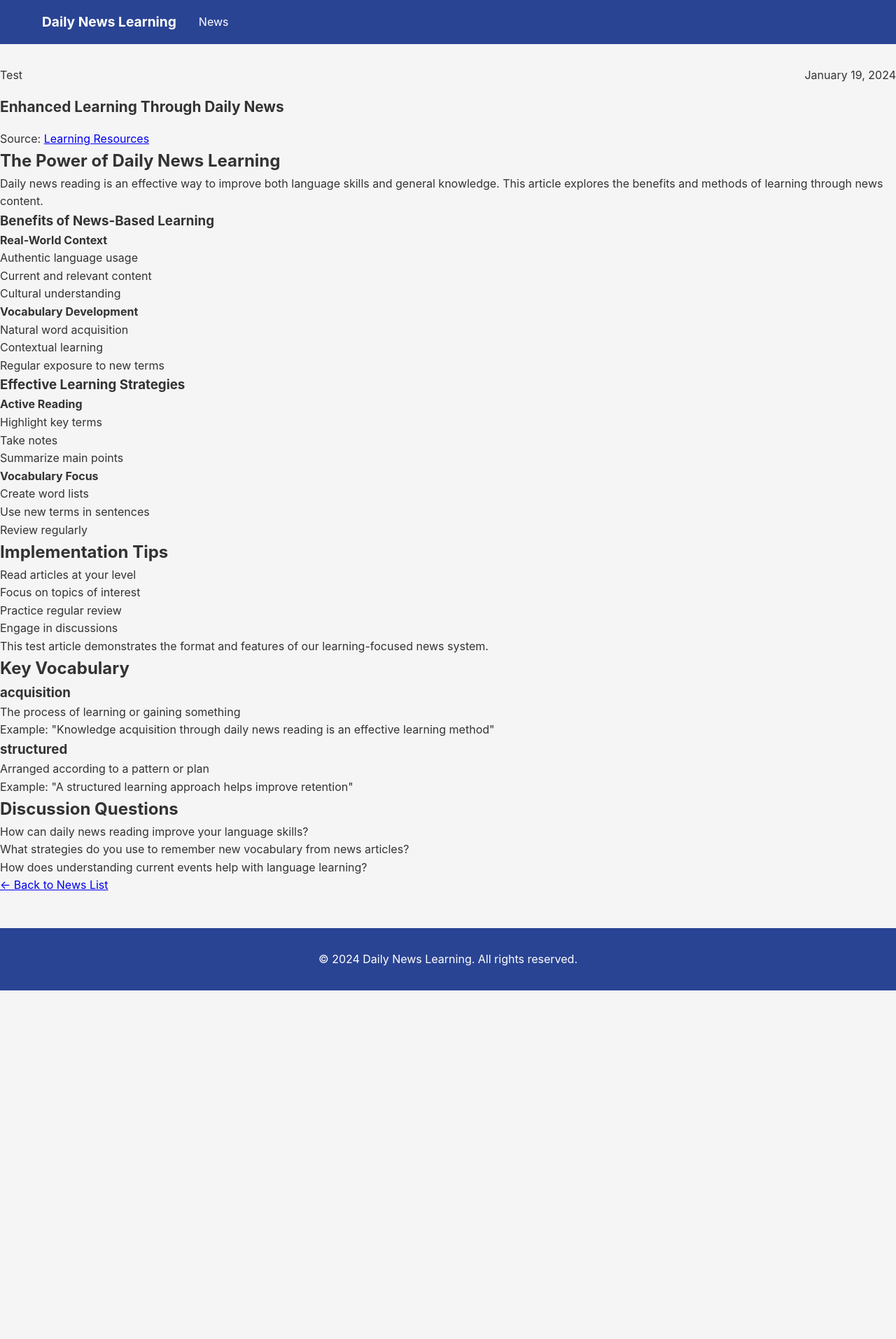
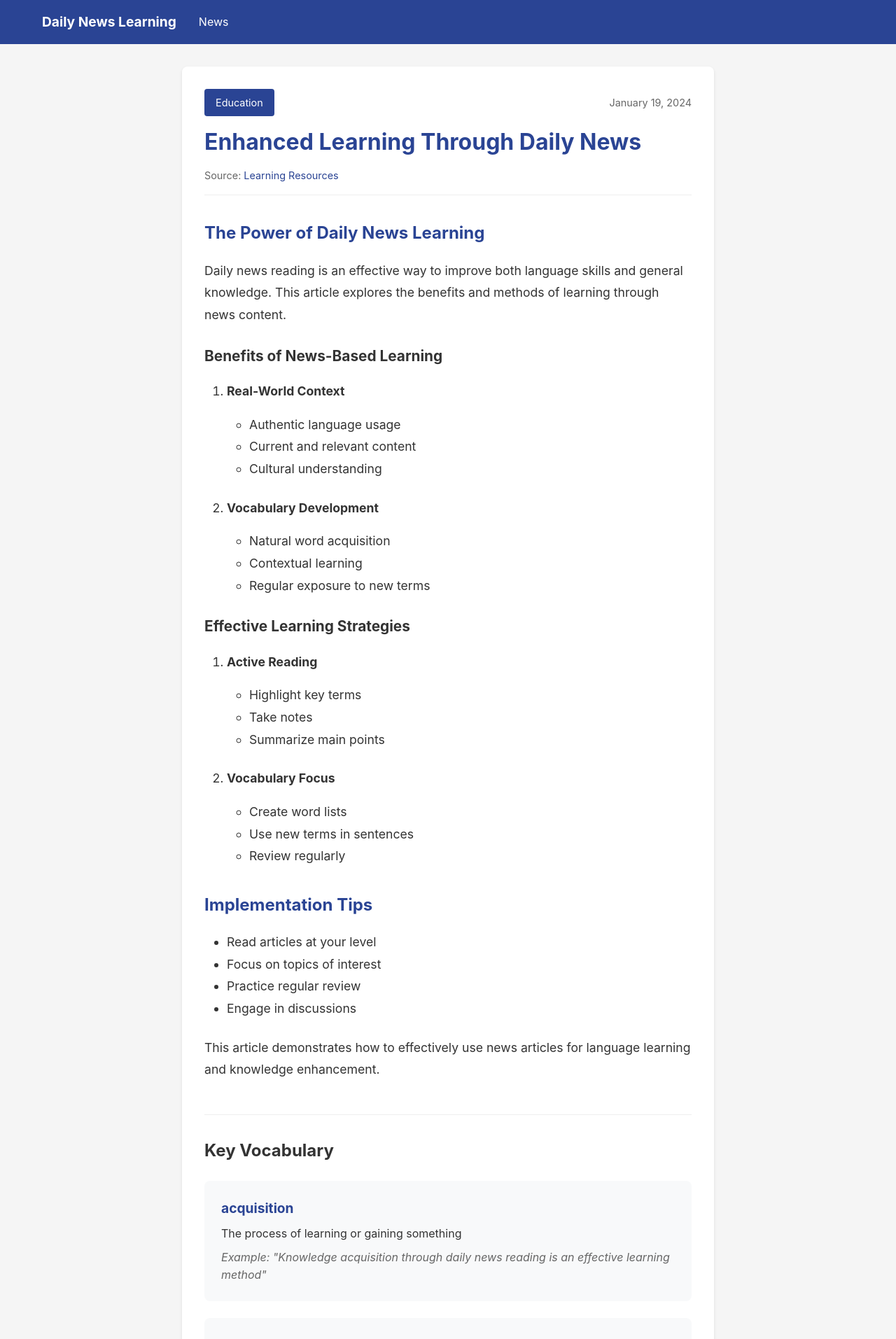
Before and after one commit to SKYEMINMIN/daily-news-learning, a Jekyll site: the page built from _posts/2024-01-19-single-test-article.md, in a window 1280 px wide. Shown: the top 1913 px of the page at 70% size. Built offline with Jekyll 4.4.1, drawn with Linux system fonts in a browser that asks for light colours; before the commit the page ends 1415 px from its top, so only the background shows below that; some of the changed text lies outside the part shown.

Commit message:
Enhanced article layout and styling

```diff
--- a/_layouts/post.html
+++ b/_layouts/post.html
@@ -1,17 +1,17 @@
 ---
 layout: default
 ---
-<div class="article-container">
-    <article class="article">
+<article class="article-container">
+    <div class="article">
         <header class="article-header">
             <div class="article-meta">
-                <span class="article-category">{{ page.category }}</span>
-                <time class="article-date">{{ page.date | date: "%B %-d, %Y" }}</time>
+                <span class="category">{{ page.category }}</span>
+                <time class="date">{{ page.date | date: "%B %-d, %Y" }}</time>
             </div>
             <h1 class="article-title">{{ page.title }}</h1>
             {% if page.source %}
             <div class="article-source">
-                Source: <a href="{{ page.source_url }}" target="_blank">{{ page.source }}</a>
+                Source: {% if page.source_url %}<a href="{{ page.source_url }}" target="_blank">{{ page.source }}</a>{% else %}{{ page.source }}{% endif %}
             </div>
             {% endif %}
         </header>
@@ -24,12 +24,12 @@ layout: default
         <section class="vocabulary-section">
             <h2>Key Vocabulary</h2>
             <div class="vocabulary-list">
-                {% for word in page.vocabulary %}
+                {% for item in page.vocabulary %}
                 <div class="vocabulary-item">
-                    <h3>{{ word.term }}</h3>
-                    <p class="definition">{{ word.definition }}</p>
-                    {% if word.example %}
-                    <p class="example">Example: "{{ word.example }}"</p>
+                    <h3>{{ item.term }}</h3>
+                    <div class="definition">{{ item.definition }}</div>
+                    {% if item.example %}
+                    <div class="example">Example: "{{ item.example }}"</div>
                     {% endif %}
                 </div>
                 {% endfor %}
@@ -47,9 +47,9 @@ layout: default
             </ul>
         </section>
         {% endif %}
+    </div>
 
-        <footer class="article-footer">
-            <a href="{{ site.baseurl }}/news" class="back-to-news">← Back to News List</a>
-        </footer>
-    </article>
-</div>
+    <div class="article-navigation">
+        <a href="{{ site.baseurl }}/news/" class="back-to-news">← Back to News</a>
+    </div>
+</article>
--- a/_posts/2024-01-19-single-test-article.md
+++ b/_posts/2024-01-19-single-test-article.md
@@ -1,7 +1,7 @@
 ---
 layout: post
 title: "Enhanced Learning Through Daily News"
-category: Test
+category: Education
 date: 2024-01-19
 source: "Learning Resources"
 source_url: "#"
@@ -54,4 +57,4 @@ Daily news reading is an effective way to improve both language skills and gener
 - Practice regular review
 - Engage in discussions
 
-This test article demonstrates the format and features of our learning-focused news system.
+This article demonstrates how to effectively use news articles for language learning and knowledge enhancement.
--- a/assets/css/style.css
+++ b/assets/css/style.css
@@ -161,3 +161,168 @@ body {
         font-size: 2rem;
     }
 }
+
+/* Article Page Styles */
+.article-container {
+    max-width: 800px;
+    margin: 2rem auto;
+    padding: 0 20px;
+}
+
+.article {
+    background: white;
+    border-radius: 8px;
+    padding: 2rem;
+    box-shadow: 0 2px 4px rgba(0,0,0,0.1);
+}
+
+.article-header {
+    margin-bottom: 2rem;
+    padding-bottom: 1rem;
+    border-bottom: 1px solid #eee;
+}
+
+.article-meta {
+    display: flex;
+    align-items: center;
+    gap: 1rem;
+    margin-bottom: 1rem;
+}
+
+.article-title {
+    font-size: 2rem;
+    color: #2a4494;
+    margin: 1rem 0;
+    line-height: 1.3;
+}
+
+.article-source {
+    color: #666;
+    font-size: 0.9rem;
+}
+
+.article-source a {
+    color: #2a4494;
+    text-decoration: none;
+}
+
+.article-content {
+    font-size: 1.1rem;
+    line-height: 1.8;
+    color: #333;
+}
+
+.article-content h2 {
+    color: #2a4494;
+    font-size: 1.5rem;
+    margin: 2rem 0 1rem;
+}
+
+.article-content h3 {
+    color: #333;
+    font-size: 1.3rem;
+    margin: 1.5rem 0 1rem;
+}
+
+.article-content p {
+    margin-bottom: 1.5rem;
+}
+
+.article-content ul,
+.article-content ol {
+    margin: 1rem 0 1.5rem 2rem;
+}
+
+/* Vocabulary Section */
+.vocabulary-section {
+    margin-top: 3rem;
+    padding-top: 2rem;
+    border-top: 1px solid #eee;
+}
+
+.vocabulary-list {
+    display: grid;
+    gap: 1.5rem;
+    margin-top: 1.5rem;
+}
+
+.vocabulary-item {
+    background: #f8f9fa;
+    padding: 1.5rem;
+    border-radius: 8px;
+}
+
+.vocabulary-item h3 {
+    color: #2a4494;
+    margin: 0 0 0.5rem;
+    font-size: 1.2rem;
+}
+
+.definition {
+    margin-bottom: 0.5rem;
+}
+
+.example {
+    color: #666;
+    font-style: italic;
+}
+
+/* Discussion Section */
+.discussion-section {
+    margin-top: 3rem;
+    padding-top: 2rem;
+    border-top: 1px solid #eee;
+}
+
+.discussion-questions {
+    list-style-type: none;
+    padding: 0;
+}
+
+.discussion-questions li {
+    margin-bottom: 1rem;
+    padding: 1rem;
+    background: #f8f9fa;
+    border-radius: 6px;
+}
+
+/* Article Navigation */
+.article-navigation {
+    margin-top: 2rem;
+    text-align: center;
+}
+
+.back-to-news {
+    display: inline-block;
+    color: #2a4494;
+    text-decoration: none;
+    padding: 0.75rem 1.5rem;
+    border: 2px solid #2a4494;
+    border-radius: 4px;
+    font-weight: 500;
+    transition: all 0.3s ease;
+}
+
+.back-to-news:hover {
+    background: #2a4494;
+    color: white;
+}
+
+/* Responsive Design for Article Page */
+@media (max-width: 768px) {
+    .article-container {
+        padding: 0 15px;
+    }
+
+    .article {
+        padding: 1.5rem;
+    }
+
+    .article-title {
+        font-size: 1.75rem;
+    }
+
+    .vocabulary-list {
+        grid-template-columns: 1fr;
+    }
+}
```
Also changed, not shown: other parts of _posts/2024-01-19-single-test-article.md (+3 -0 lines).
